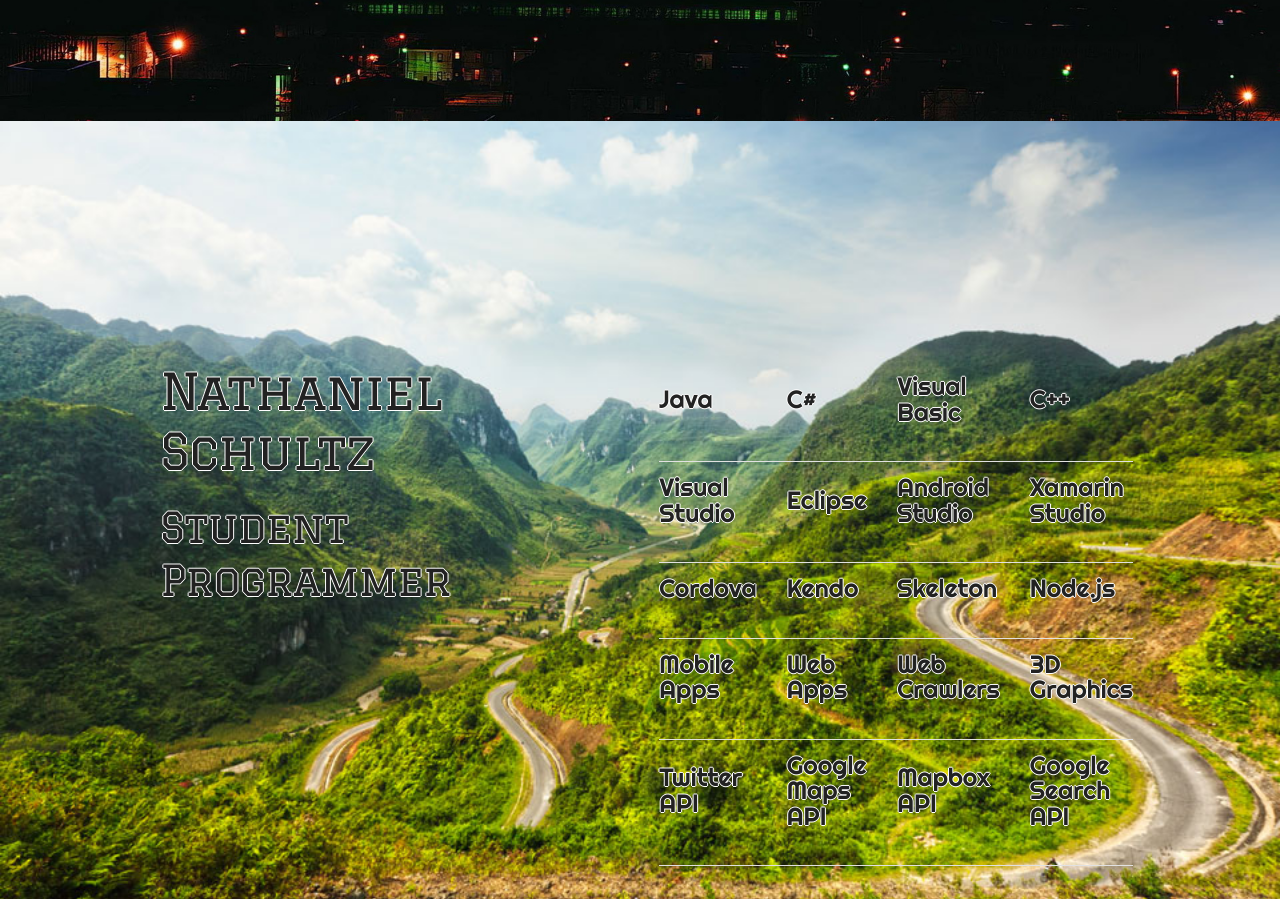
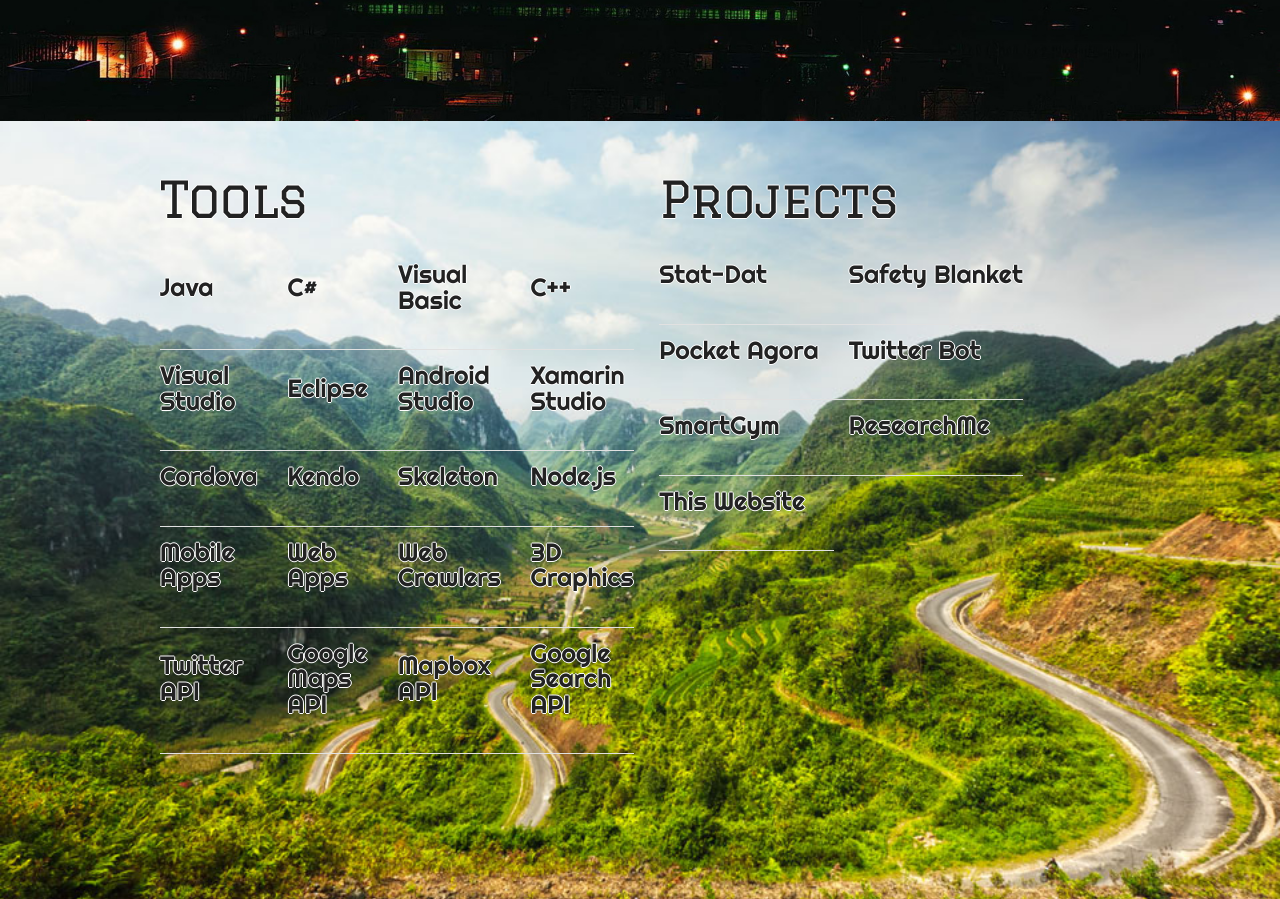
Before and after one commit to beefy/portfolio, a website: page index.html in a window 1280 px wide. Shown: the part 679-1578 px from the top of the page. Drawn offline with nearby package versions, Linux system fonts and the light colour scheme.

Commit message:
formatted tables

```diff
--- a/index.html
+++ b/index.html
@@ -56,13 +56,12 @@
     <div id="work">
         <div class="container">
             <div class="row">
-                <div class="one-half column" style="margin-top: 25%">
-                    <h1>Nathaniel Schultz</h1>
-                    <h2>Student Programmer</h2>
-                </div>
 
-                <div class="one-half column" style="margin-top: 25%">
+                <div class="one-half column" id="column1">
                     <table class="tbl_list">
+                        <tr>
+                            <h1>Tools</h1>
+                        </tr>
                         <tr>
                             <td>
                                 <p>Java</p>
@@ -135,6 +134,43 @@
                         </tr>
                     </table>
                 </div>
+
+                <div class="one-half column" id="column2">
+                    <table class="tbl_list">
+                        <tr>
+                            <h1>Projects</h1>
+                        </tr>
+                        <tr>
+                            <td>
+                                <p>Stat-Dat</p>
+                            </td>
+                            <td>
+                                <p>Safety Blanket</p>
+                            </td>
+                        </tr>
+                        <tr>
+                            <td>
+                                <p>Pocket Agora</p>
+                            </td>
+                            <td>
+                                <p>Twitter Bot</p>
+                            </td>
+                        </tr>
+                        <tr>
+                            <td>
+                                <p>SmartGym</p>
+                            </td>
+                            <td>
+                                <p>ResearchMe</p>
+                            </td>
+                        </tr>
+                        <tr>
+                            <td>
+                                <p>This Website</p>
+                            </td>
+                        </tr>
+                    </table>
+                </div>
             </div>
         </div>
     </div>
--- a/styles/main.css
+++ b/styles/main.css
@@ -40,3 +40,7 @@ html, body {
     background-repeat: no-repeat;
     height: 1750px
 }
+
+#column1, #column2 {
+    margin-top:5%;
+}
```
